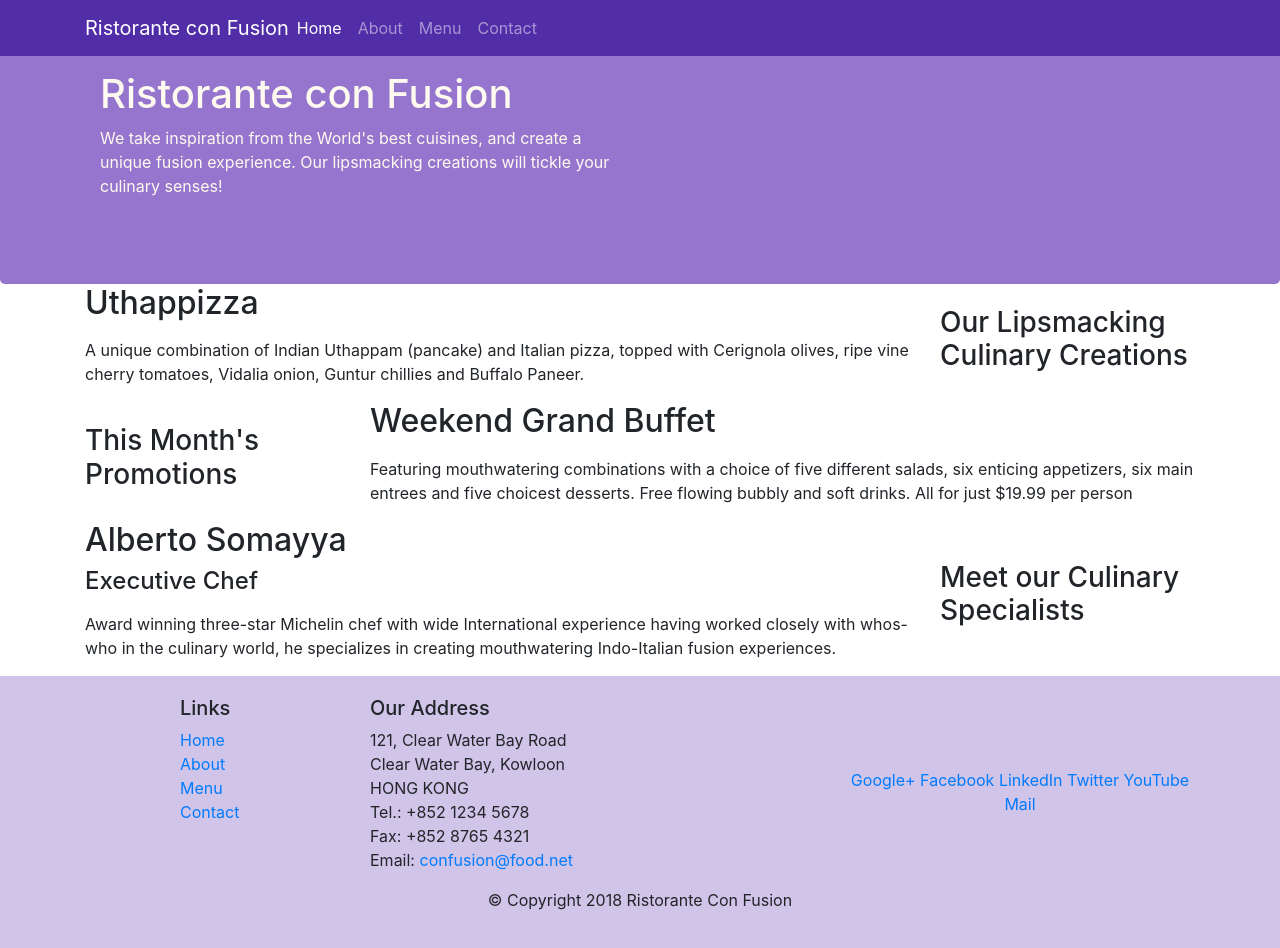
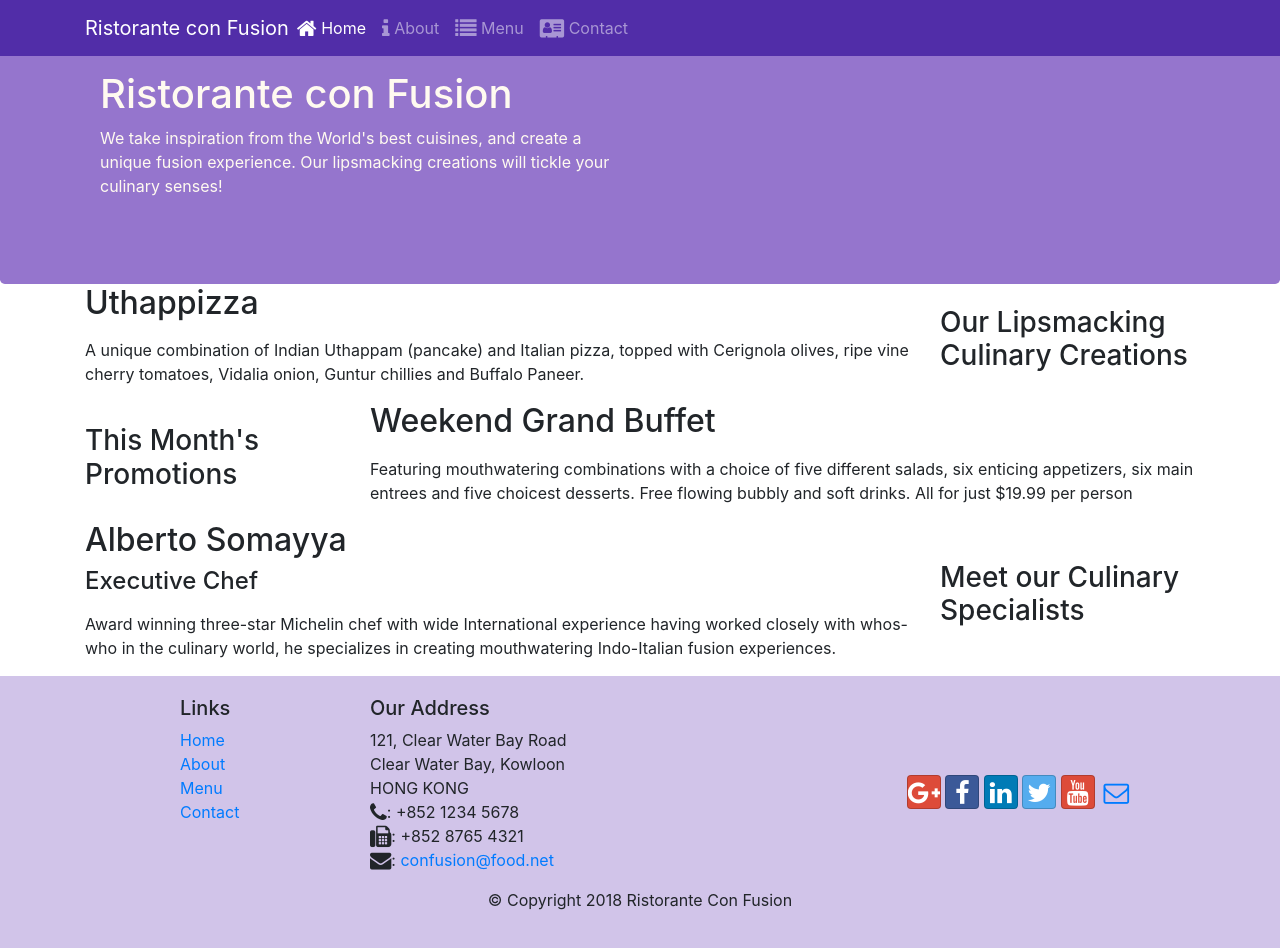
Before and after one commit to IsuruPabasara/Web-App-0, a website: page index.html in a window 1280 px wide. Drawn offline with nearby package versions, Linux system fonts and the light colour scheme.

Commit message:
Icon fonts

```diff
--- a/index.html
+++ b/index.html
@@ -9,6 +9,8 @@
 
      <!-- Bootstrap CSS -->
      <link rel="stylesheet" href="node_modules/bootstrap/dist/css/bootstrap.min.css">
+     <link rel="stylesheet" href="node_modules/font-awesome/css/font-awesome.min.css">
+     <link rel="stylesheet" href="node_modules/bootstrap-social/bootstrap-social.css">
      <link rel="stylesheet" href="css/styles.css">
      <title>Ristorante Con Fusion</title>
 </head>
@@ -22,10 +24,10 @@
             <a class="navbar-brand mr-auto" href="#">Ristorante con Fusion</a>
             <div class="collapse navbar-collapse" id="Navbar">
                 <ul class="navbar-nav mr-auto">
-                    <li class="nav-item active"><a class="nav-link" href="#">Home</a></li>
-                    <li class="nav-item"></li><a class="nav-link" href="./aboutus.html">About</a></li>
-                    <li class="nav-item"><a class="nav-link" href="#">Menu</a></li>
-                    <li class="nav-item"><a class="nav-link" href="#">Contact</a></li>
+                    <li class="nav-item active"><a class="nav-link" href="#"><span class="fa fa-home fa-lg"></span> Home</a></li>
+                    <li class="nav-item"></li><a class="nav-link" href="./aboutus.html"><span class="fa fa-info fa-lg"></span> About</a></li>
+                    <li class="nav-item"><a class="nav-link" href="#"><span class="fa fa-list fa-lg"></span> Menu</a></li>
+                    <li class="nav-item"><a class="nav-link" href="#"><span class="fa fa-address-card fa-lg"></span> Contact</a></li>
                 </ul>
             </div>
             </div>
@@ -95,19 +97,19 @@
 		              121, Clear Water Bay Road<br>
 		              Clear Water Bay, Kowloon<br>
 		              HONG KONG<br>
-		              Tel.: +852 1234 5678<br>
-		              Fax: +852 8765 4321<br>
-		              Email: <a href="mailto:confusion@food.net">confusion@food.net</a>
+                      <i class="fa fa-phone fa-lg"></i>: +852 1234 5678<br>
+		              <i class="fa fa-fax fa-lg"></i>: +852 8765 4321<br>
+                      <i class="fa fa-envelope fa-lg"></i>: <a href="mailto:confusion@food.net">confusion@food.net</a>
 		           </address>
                 </div>
                 <div class="col-12 col-sm-4 align-self-center">
                     <div class="text-center">
-                        <a href="http://google.com/+">Google+</a>
-                        <a href="http://www.facebook.com/profile.php?id=">Facebook</a>
-                        <a href="http://www.linkedin.com/in/">LinkedIn</a>
-                        <a href="http://twitter.com/">Twitter</a>
-                        <a href="http://youtube.com/">YouTube</a>
-                        <a href="mailto:">Mail</a>
+                        <a class="btn btn-social-icon btn-google" href="http://google.com/+"><i class="fa fa-google-plus fa-lg"></i></a>
+                        <a class="btn btn-social-icon btn-facebook" href="http://www.facebook.com/profile.php?id="><i class="fa fa-facebook fa-lg"></i></a>
+                        <a class="btn btn-social-icon btn-linkedin" href="http://www.linkedin.com/in/"><i class="fa fa-linkedin fa-lg"></i></a>
+                        <a class="btn btn-social-icon btn-twitter" href="http://twitter.com/"><i class="fa fa-twitter fa-lg"></i></a>
+                        <a class="btn btn-social-icon btn-google" href="http://youtube.com/"><i class="fa fa-youtube fa-lg"></i></a>
+                        <a class="btn btn-social-icon" href="mailto:"><i class="fa fa-envelope-o fa-lg"></i></a>
                     </div>
                 </div>
            </div>
--- a/package.json
+++ b/package.json
@@ -15,6 +15,8 @@
   },
   "dependencies": {
     "bootstrap": "^4.0.0",
+    "bootstrap-social": "^5.1.1",
+    "font-awesome": "^4.7.0",
     "jquery": "^3.3.1",
     "popper.js": "^1.12.9"
   }
```
Also changed, not shown: aboutus.html (+15 -13 lines), 1 other file.
